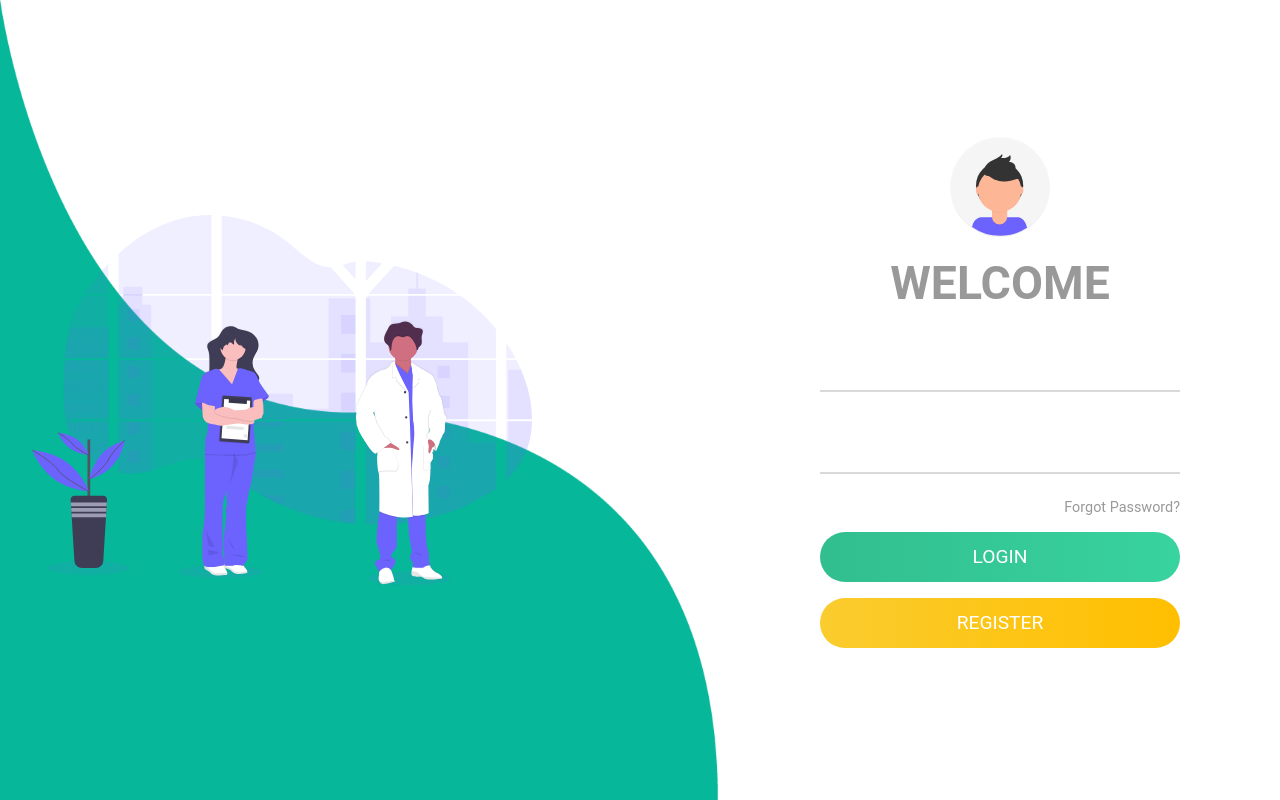
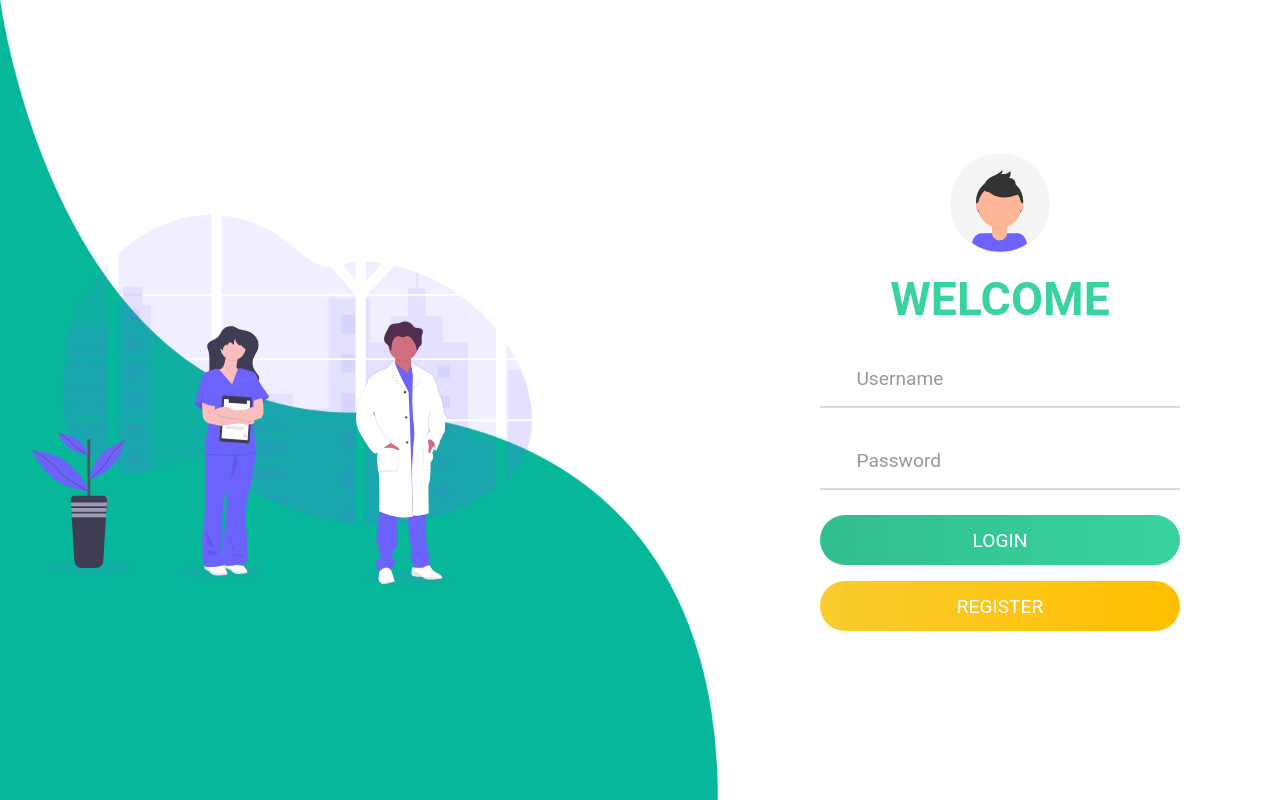
Before and after one commit to miku03090831/SE_HealthManager_Front, a Vue app: page /login in a window 1280 px wide. Built offline with nearby package versions, Linux system fonts and the light colour scheme.

Commit message:
complete sth

```diff
--- a/src/views/Login.vue
+++ b/src/views/Login.vue
@@ -14,8 +14,7 @@
               <i class="fa fa-user"></i>
             </div>
             <div>
-              <!--<h5>Username</h5>-->
-              <input type="text" class="input">
+              <input type="text" placeholder="Username" class="input">
             </div>
           </div>
           <div class="input-group">
@@ -23,13 +22,11 @@
               <i class="fa fa-lock"></i>
             </div>
             <div>
-              <!--<h5>Password</h5>-->
-              <input type="password" class="input">
+              <input type="password" placeholder="Password" class="input">
             </div>
           </div>
-          <a href="#">Forgot Password?</a>
-          <input type="submit" class="btn" value="Login" @click="showinfo()">
-          <input type="submit" class="btn" value="Register" id="visitor" @click="visitor()">
+          <input type="submit" class="btn" value="Login">
+          <input type="submit" class="btn" value="Register" id="visitor" @click="register()">
         </form>
       </div>
     </div>
@@ -41,19 +38,8 @@ export default {
   name: 'Login',
   components: {},
   methods: {
-    visitor() {
+    register() {
       this.$router.push('/register')
-    },
-    showinfo() {
-      this.$alert('登录失败', {
-        confirmButtonText: '重新输入',
-        callback: (action) => {
-          this.$message({
-            type: 'info',
-            message: `action: ${action}`,
-          })
-        },
-      })
     },
   },
 }
@@ -104,7 +90,7 @@ form h2 {
   font-size: 2.9rem;
   text-transform: uppercase;
   margin: 15px 0;
-  color: #999;
+  color: #38d39f;
 }
 
 .input-group {
@@ -194,6 +180,11 @@ form h2 {
   font-family: 'Roboto', sans-serif;
 }
 
+.input::placeholder {
+  color: #999;
+  font-size: 1.2rem;
+}
+
 a {
   display: block;
   text-align: right;
--- a/src/views/Register.vue
+++ b/src/views/Register.vue
@@ -174,7 +174,7 @@ form h2 {
   font-size: 2.2rem;
   margin: 15px 0;
   margin-left: 80px;
-  color: rgb(56, 147, 201);
+  color: #ffbf00;
 }
 
 .input-group {
```
